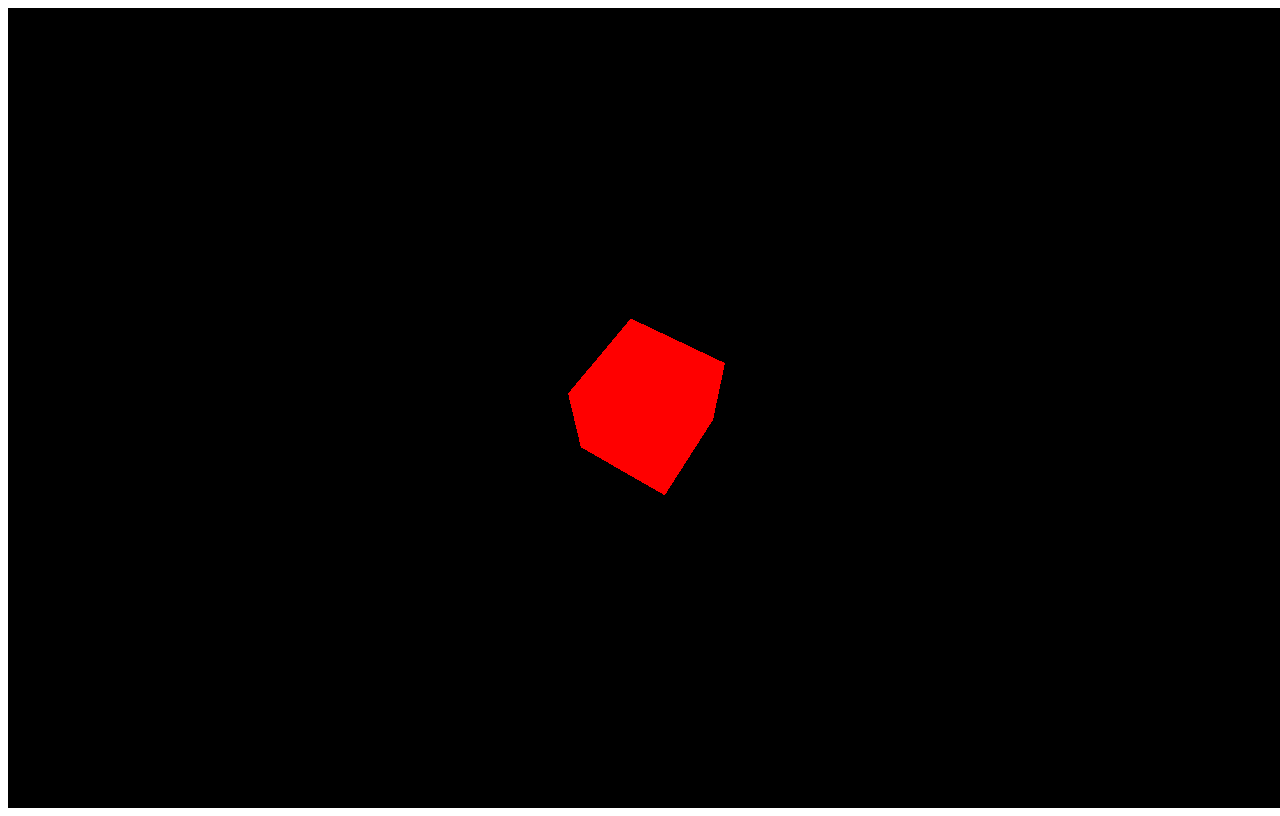
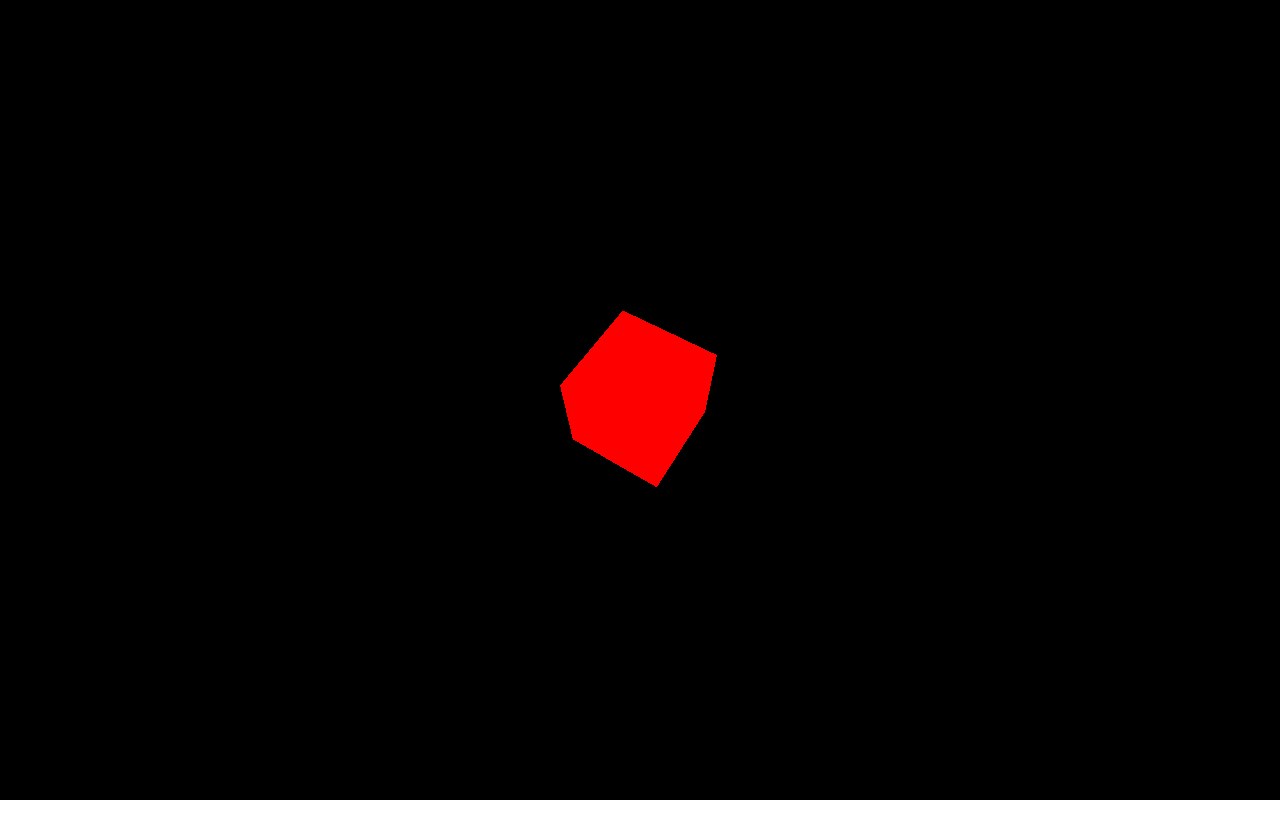
Before and after one commit to FredrikAugust/fredrik.rocks, a website built with webpack: page docs/index.html in a window 1280 px wide. Built offline with nearby package versions, Linux system fonts and the light colour scheme.

Commit message:
some updates on a tuesday

```diff
--- a/docs/index.html
+++ b/docs/index.html
@@ -1 +1,5 @@
-<!doctype html><html lang="en"><head><meta charset="UTF-8"/><meta http-equiv="X-UA-Compatible" content="IE=edge"/><meta name="viewport" content="width=device-width,initial-scale=1"/><title>Fredrik Malmo</title><script defer="defer" src="main.d00e15551a9c08c43d28.js"></script></head><body></body></html>
+<!doctype html><html lang="en"><head><meta charset="UTF-8"/><meta http-equiv="X-UA-Compatible" content="IE=edge"/><meta name="viewport" content="width=device-width,initial-scale=1"/><title>Fredrik Malmo</title><style>* {
+        box-sizing: border-box;
+        margin: 0;
+        padding: 0;
+      }</style><script defer="defer" src="main.d00e15551a9c08c43d28.js"></script></head><body></body></html>
--- a/package.json
+++ b/package.json
@@ -1,6 +1,5 @@
 {
   "devDependencies": {
-    "clean-webpack-plugin": "^3.0.0",
     "html-webpack-plugin": "^5.0.0",
     "ts-loader": "^8.0.16",
     "typescript": "^4.1.3",
--- a/webpack.config.js
+++ b/webpack.config.js
@@ -4,9 +4,6 @@ const HtmlWebpackPlugin = require("html-webpack-plugin");
 module.exports = {
   entry: "./src/script.ts",
   plugins: [
-    new CleanWebpackPlugin({
-      cleanAfterEveryBuildPatterns: ["./docs"],
-    }),
     new HtmlWebpackPlugin({
       template: "./index.html",
     }),
```
Also changed, not shown: index.html (+7 -0 lines), 1 other file.
